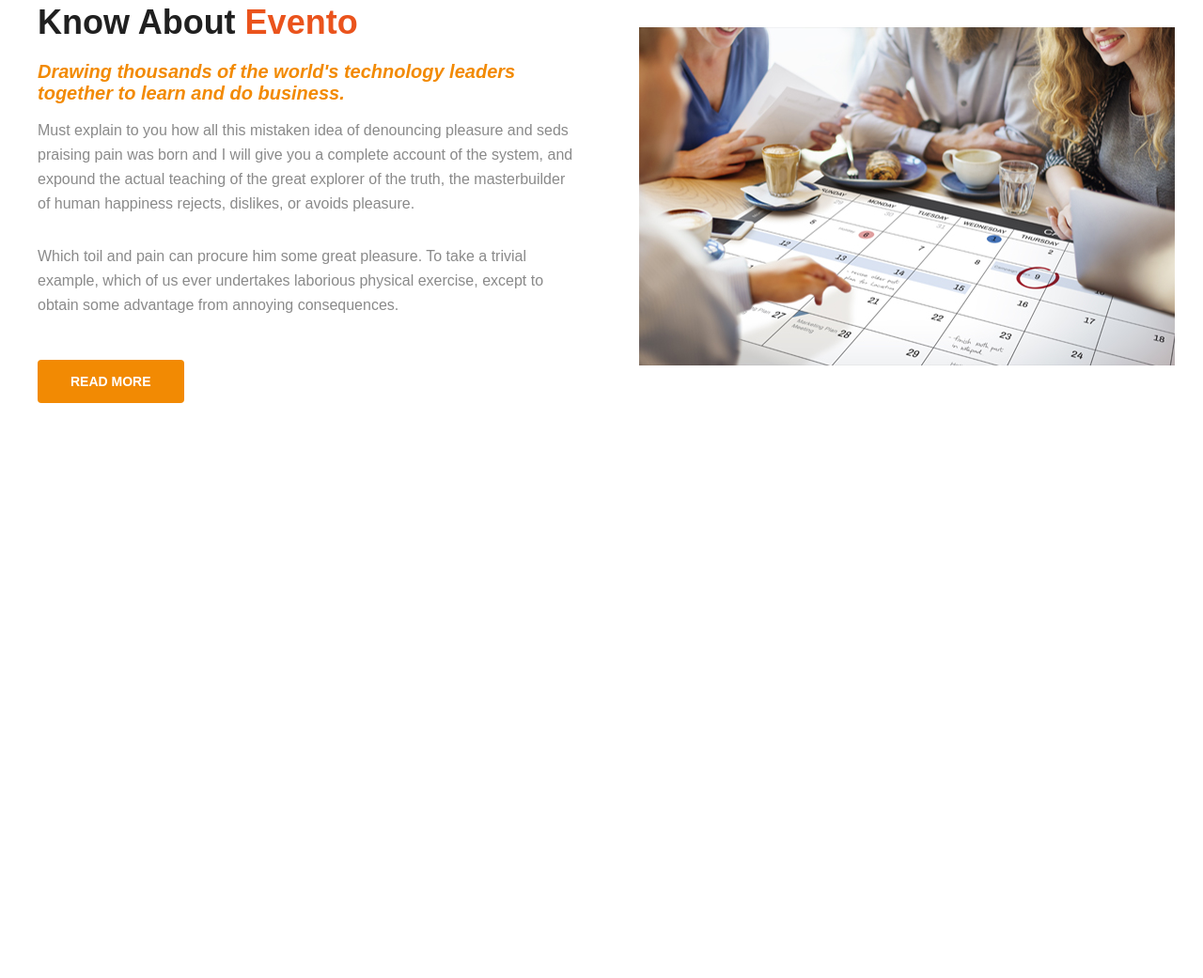
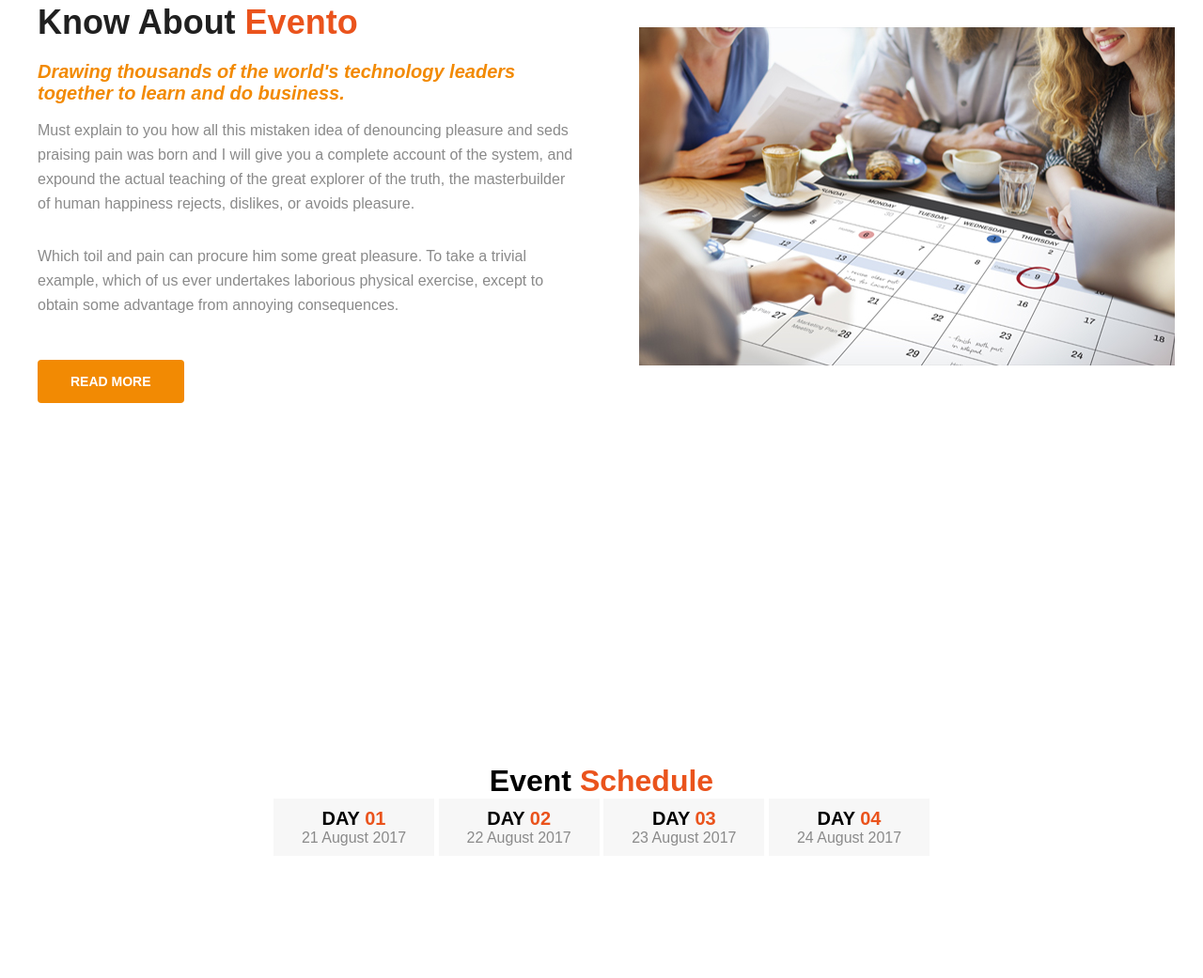
Before and after one commit to rohanasif/evanto-theme, a plain HTML site: page index.html in a window 1280 px wide. Shown: the part 807-1848 px from the top of the page at 94% size. Before the commit the page ends 1530 px from the top, so only its background shows below. Drawn offline with Linux system fonts and the light colour scheme.

Commit message:
event section complete

```diff
--- a/index.css
+++ b/index.css
@@ -258,3 +258,35 @@ span {
     margin: auto;
     padding-top: 20px;
 }
+
+.event-schedule {
+    padding: 90px 0px;
+}
+
+.event-schedule>h1 {
+    text-align: center;
+}
+
+.dates {
+    text-align: center;
+}
+
+.date {
+    background: #f7f7f7;
+    margin: 0 auto 40px;
+    text-align: center;
+    width: fit-content;
+    display: inline-block;
+    padding: 10px 30px;
+}
+
+.event-schedule h2 {
+    font-size: 20px;
+    font-weight: 700;
+}
+
+.event-schedule p {
+    color: #8a8a8a;
+    font-size: 16px;
+    font-weight: 400;
+}
--- a/index.html
+++ b/index.html
@@ -91,8 +91,30 @@
                 <p>Great Speakers</p>
             </div>
         </div>
+    </div>
+    <div class="event-schedule">
+        <h1>Event <span>Schedule</span></h1>
+        <div class="dates">
+            <div class="date">
+                <h2>DAY <span>01</span></h2>
+                <p>21 August 2017</p>
+            </div>
+            <div class="date">
+                <h2>DAY <span>02</span></h2>
+                <p>22 August 2017</p>
+            </div>
+            <div class="date">
+                <h2>DAY <span>03</span></h2>
+                <p>23 August 2017</p>
+            </div>
+            <div class="date">
+                <h2>DAY <span>04</span></h2>
+                <p>24 August 2017</p>
+            </div>
+        </div>
 
     </div>
+
 </body>
 
 </html>
```
